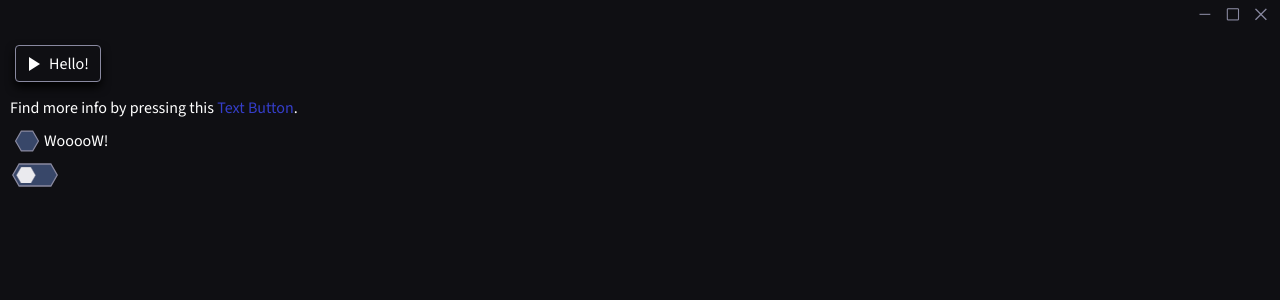
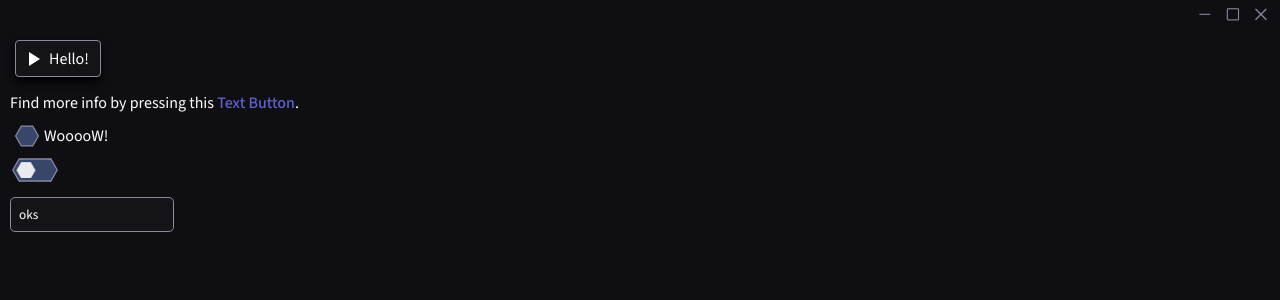
Before and after one commit to Sabjen79/UmbrageBot, a SvelteKit app: page /start_page in a window 1280 px wide. Shown: the top 300 px of the page. Built offline with nearby package versions, Linux system fonts and the light colour scheme.

Commit message:
Added Text Inputs

```diff
--- a/src/components/button.svelte
+++ b/src/components/button.svelte
@@ -126,6 +126,7 @@
         left: 0;
         right: 0;
 
+        background-color: color-mix(in hsl, var(--foreground) 2%, transparent);
         border: solid 1px var(--gray);
         border-radius: 4px;
         box-shadow: 0px 5px 10px black;
--- a/src/components/text_button.svelte
+++ b/src/components/text_button.svelte
@@ -1,7 +1,6 @@
 <script lang="ts">
     let {
         label = "Text Button",
-        color = "var(--primary)",
         onclick
     } = $props();
 
@@ -11,7 +10,6 @@
 
 <button
     id="container"
-    style="color: {color}"
     onmouseenter={() => { hover = true; }}
     onmouseleave={() => { hover = false; pressed = false; }}
     onmousedown={() => { pressed = true; }}
@@ -21,7 +19,6 @@
     <div id="content">{label}</div>
     <div
         id="border"
-        style="background-color: {color}"
         class={{hover, pressed}}
     >{label}</div>
 </button>
@@ -35,6 +32,8 @@
         background-color: transparent;
         border: 0;
         font-size: inherit;
+        font-weight: 500;
+        color: var(--accent);
     }
 
     #container:hover {
@@ -49,6 +48,7 @@
         right: 0;
 
         color: var(--background);
+        background-color: var(--accent);
         user-select: none;
 
         clip-path: polygon(50% 90%, 50% 90%, 50% 85%, 50% 85%);
@@ -62,6 +62,7 @@
 
     #border.pressed {
         clip-path: polygon(0% 90%, 100% 90%, 100% 10%, 0% 10%);
+        background-color: var(--primary);
         transition: 0.05s ease-in-out;
     }
 </style>
--- /dev/null
+++ b/src/components/text_input.svelte
@@ -0,0 +1,133 @@
+<script lang="ts">
+    import { blur } from "svelte/transition";
+    import LoadingSpinner from "./loading_spinner.svelte";
+    import { invoke } from "@tauri-apps/api/core";
+
+    let {
+        value = $bindable(""),
+        placeholder = "Input Text",
+        validation = "",
+    } = $props();
+
+    let hover = $state(false);
+    let focus = $state(false);
+    let waiting = $state(false);
+    let error = $state(false);
+
+    let validationId = 0;
+    async function validationFunc() {
+        waiting = true;
+
+        validationId = (validationId + 1) % 127;
+
+        await invoke('validate_input', {
+            message: value,
+            validationType: validation,
+            validationId: validationId
+        }).then((value) => {
+            let v: number = value as number;
+            if(Math.abs(v) == validationId) {
+                waiting = false;
+                error = (v < 0);
+            }
+        });
+    }
+
+    if(value == "" && validation != "") {
+        error = true;
+    }
+</script>
+
+<!-- svelte-ignore a11y_no_static_element_interactions -->
+<!-- Input is the main focusable object, Accesibility is useless for this div -->
+<div
+    id="container"
+    aria-label="input"
+    class={{hover, focus, waiting, error}}
+    onmouseenter={() => { hover = true }}
+    onmouseleave={() => { hover = false }}
+>
+    <div id="border"></div>
+    <input type="text"
+        bind:value
+        placeholder={placeholder}
+        onfocusin={() => { focus = true }}
+        onfocusout={() => { focus = false; }}
+        onkeypress={(event) => {
+            if(event.key == 'Enter') document.querySelector("input")?.blur();
+        }}
+        oninput={validationFunc}
+    >
+    <div id="spinner">
+        <LoadingSpinner />
+    </div>
+</div>
+
+<style>
+    #container {
+        position: relative;
+        display: inline-flex;
+        align-items: center;
+        background-color: color-mix(in hsl, var(--foreground) 2%, transparent);
+        border: none;
+
+        width: 100%;
+        height: 100%;
+
+        padding: 7px 7px;
+        margin: 0;
+    }
+
+    #border {
+        position: absolute;
+        top: 0;
+        bottom: 0;
+        left: 0;
+        right: 0;
+
+        border-radius: 5px;
+        pointer-events: none;
+
+        border: solid 1px var(--gray);
+        transition: 0.2s ease-in-out;
+        outline: solid 1px transparent;
+    }
+
+    .hover:not(.focus, .error) > #border {
+        border: solid 1px var(--foreground);
+    }
+
+    .focus > #border {
+        border: solid 1px var(--primary);
+        outline: solid 1px var(--primary);
+    }
+
+    .error > #border {
+        border: solid 1px var(--error);
+        outline: solid 1px var(--error);
+    }
+
+    input {
+        background-color: transparent;
+        border: none;
+        outline: none;
+
+        width: 100%;
+    }
+
+    #spinner {
+        position: absolute;
+        width: 24px;
+        height: 24px;
+        right: 8px;
+
+        pointer-events: none;
+
+        opacity: 0;
+        transition: 0.15s ease-in-out;
+    }
+
+    .waiting > #spinner {
+        opacity: 1;
+    }
+</style>
--- a/src/components/toggle_slider.svelte
+++ b/src/components/toggle_slider.svelte
@@ -61,7 +61,6 @@
         height: 100%;
 
         overflow: visible;
-
     }
 
     #container:hover {
@@ -75,22 +74,19 @@
         width: 20px;
         scale: 1;
 
-        transform: scaleX(1);
-
         transition: 0.15s ease-out;
+        transform: translate(0px);
     }
 
     #container.pressed > #switch {
-        transform: scaleX(120%);
-        left: 18px;
+        transform: translate(2px);
     }
 
     #container.toggled.pressed > #switch {
-        transform: scaleX(120%);
-        left: 32px;
+        transform: translate(16px);
     }
 
     #container.toggled > #switch {
-        left: 34px;
+        transform: translate(18px);
     }
 </style>
--- a/src/routes/start_page/+page.svelte
+++ b/src/routes/start_page/+page.svelte
@@ -5,9 +5,11 @@
   import Checkbox from "../../components/checkbox.svelte";
   import { open } from '@tauri-apps/plugin-shell';
     import ToggleSlider from "../../components/toggle_slider.svelte";
+    import TextInput from "../../components/text_input.svelte";
 
   let checked = $state(false);
   let toggled = $state(false);
+  let text = $state("oks");
 </script>
 
 <TitleBar />
@@ -18,6 +20,9 @@
   }}/>.</div>
   <div class="flex"><Checkbox bind:checked /> WooooW!</div>
   <div><ToggleSlider bind:toggled/></div>
+  <div style="width: 150px;">
+    <TextInput bind:value={text} validation="tye"/>
+  </div>
 </main>
 
 <style>
@@ -28,7 +33,7 @@
   }
 
   div {
-    margin-top: 10px;
+    margin: 5px 0;
   }
 
   .flex {
--- a/src/theme.css
+++ b/src/theme.css
@@ -21,6 +21,7 @@
     --primary: light-dark(#353ECA, #353ECA);
     --secondary: light-dark(#95A4C5, #384769);
     --accent: light-dark(#2E35A3, #5C63D0);
+    --error: light-dark(#de1b1b, #e70000);
 
     --gray: color-mix(in hsl, var(--background), var(--foreground) 60%);
     --darkgray: color-mix(in hsl, var(--background), var(--foreground) 30%);
```
Also changed, not shown: 1 other file (tests, documents, lock files or other folders).
